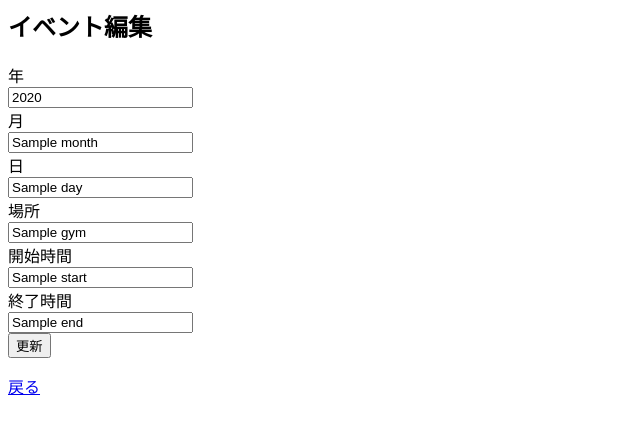
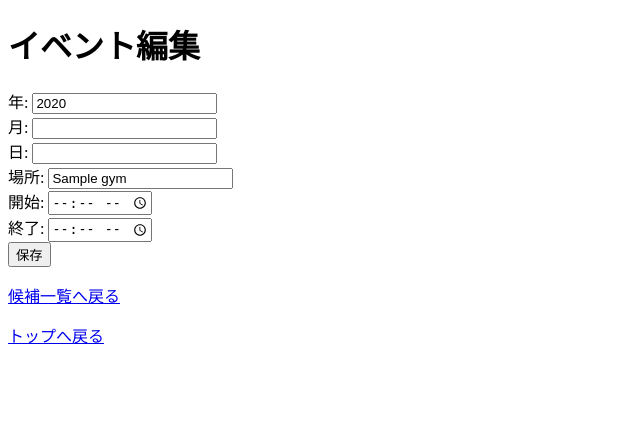
Before and after one commit to matsumurashin0125/event-app6, a Flask app: template templates/edit_event.html in a window 1280 px wide. Shown: the top 434 px of the page, without its empty margins (0-640 px from the left). Run offline with Flask 3, Linux system fonts and the light colour scheme; the template is opened without the code that fills it: most values are stand-ins (such as "Sample title", 1, 10 or a date in 2020).

Commit message:
edit_event.html を更新

```diff
--- a/templates/edit_event.html
+++ b/templates/edit_event.html
@@ -1,25 +1,25 @@
-<h2>イベント編集</h2>
+<!DOCTYPE html>
+<html>
+<head>
+    <title>イベント編集</title>
+</head>
+<body>
+
+<h1>イベント編集</h1>
 
 <form method="post">
-    <label>年</label><br>
-    <input name="year" value="{{ event.year }}"><br>
+    年: <input type="number" name="year" value="{{ event.year }}"><br>
+    月: <input type="number" name="month" value="{{ event.month }}"><br>
+    日: <input type="number" name="day" value="{{ event.day }}"><br>
+    場所: <input type="text" name="gym" value="{{ event.gym }}"><br>
+    開始: <input type="time" name="start" value="{{ event.start }}"><br>
+    終了: <input type="time" name="end" value="{{ event.end }}"><br>
 
-    <label>月</label><br>
-    <input name="month" value="{{ event.month }}"><br>
-
-    <label>日</label><br>
-    <input name="day" value="{{ event.day }}"><br>
-
-    <label>場所</label><br>
-    <input name="gym" value="{{ event.gym }}"><br>
-
-    <label>開始時間</label><br>
-    <input name="start" value="{{ event.start }}"><br>
-
-    <label>終了時間</label><br>
-    <input name="end" value="{{ event.end }}"><br>
-
-    <button type="submit">更新</button>
+    <button type="submit">保存</button>
 </form>
 
-<a href="/register?event_id={{ event_id }}">戻る</a>
+<p><a href="{{ url_for('confirm') }}">候補一覧へ戻る</a></p>
+<p><a href="{{ url_for('home') }}">トップへ戻る</a></p>
+
+</body>
+</html>
```
